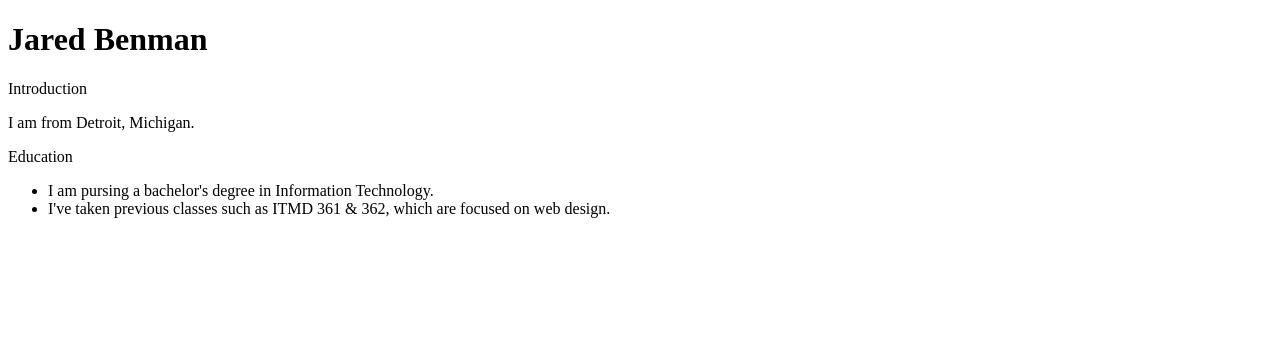
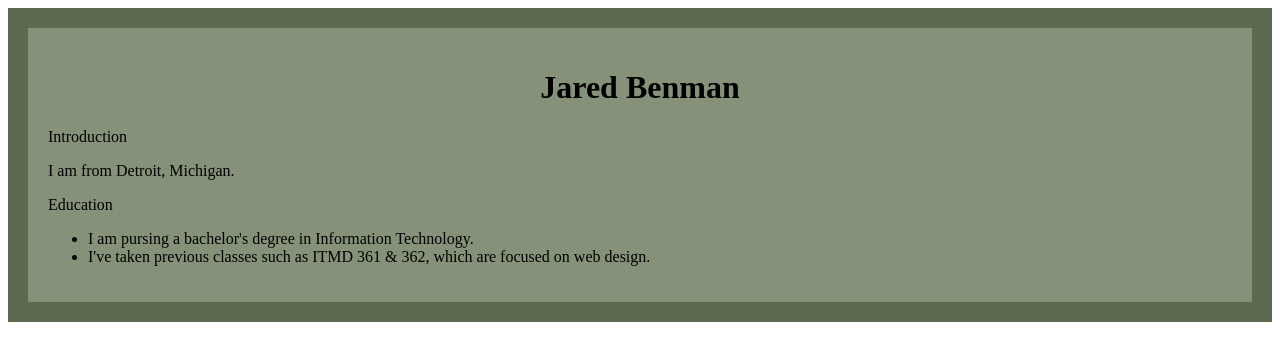
Before and after one commit to jaredbnm/itmd-441-lab1, a plain HTML site: page index.html in a window 1280 px wide. Drawn offline with Linux system fonts and the light colour scheme.

Commit message:
adding css styles

```diff
--- a/css/style.css
+++ b/css/style.css
@@ -1,3 +1,9 @@
-body {
+div {
+  background-color: rgb(133, 146, 121);
+  border: 20px solid rgb(93, 106, 80);
+  padding: 20px;
+}
 
+h1 {
+  text-align: center;
 }
--- a/index.html
+++ b/index.html
@@ -3,6 +3,7 @@
 <head>
   <meta charset="UTF-8">
   <meta name="viewport" content="width=device-width, initial-scale=1.0">
+  <link rel="stylesheet" href="css/style.css">
   <title>Document</title>
 </head>
 <body>
```
